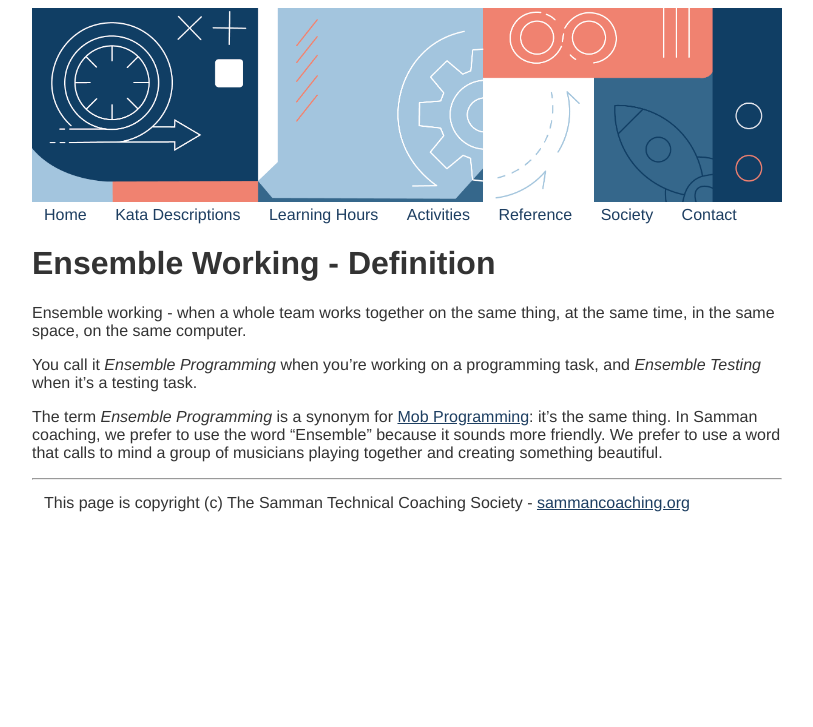
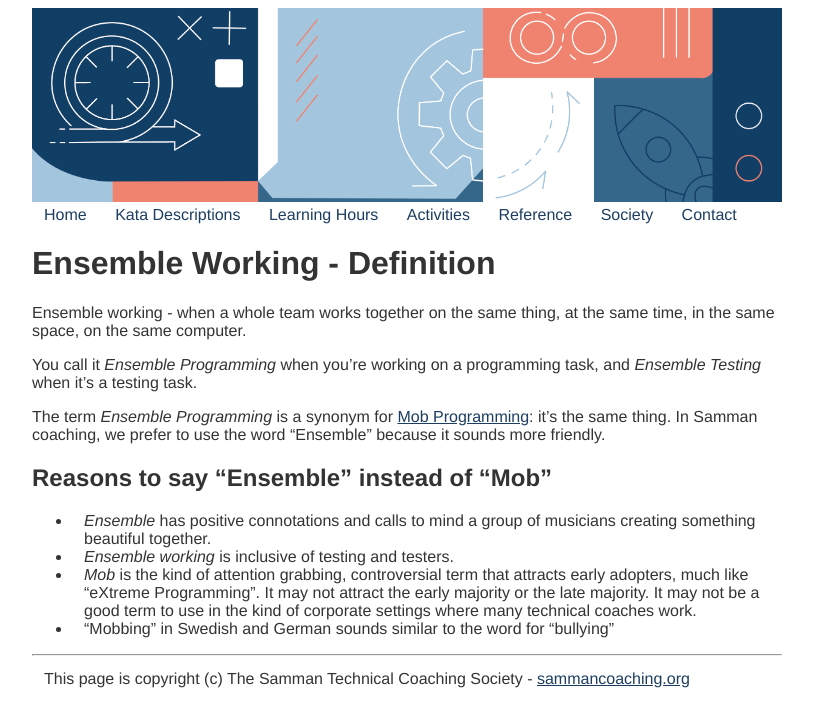
Before and after one commit to sammancoaching/website, a Jekyll site: the page built from reference/ensemble_definition.md, in a window 1280 px wide. Shown: the top 727 px of the page, without its empty margins (233-1046 px from the left). Built offline with Jekyll 4.4.1, drawn with Linux system fonts in a browser that asks for light colours.

Commit message:
small update to ensemble definition

```diff
--- a/reference/ensemble_definition.md
+++ b/reference/ensemble_definition.md
@@ -9,4 +9,11 @@ Ensemble working - when a whole team works together on the same thing, at the sa
 
 You call it _Ensemble Programming_ when you're working on a programming task, and _Ensemble Testing_ when it's a testing task.
 
-The term _Ensemble Programming_ is a synonym for [Mob Programming](https://en.wikipedia.org/wiki/Mob_programming): it's the same thing. In Samman coaching, we prefer to use the word "Ensemble" because it sounds more friendly. We prefer to use a word that calls to mind a group of musicians playing together and creating something beautiful.
+The term _Ensemble Programming_ is a synonym for [Mob Programming](https://en.wikipedia.org/wiki/Mob_programming): it's the same thing. In Samman coaching, we prefer to use the word "Ensemble" because it sounds more friendly.
+
+## Reasons to say "Ensemble" instead of "Mob"
+
+- _Ensemble_ has positive connotations and calls to mind a group of musicians creating something beautiful together.
+- _Ensemble working_ is inclusive of testing and testers.
+- _Mob_ is the kind of attention grabbing, controversial term that attracts early adopters, much like "eXtreme Programming". It may not attract the early majority or the late majority. It may not be a good term to use in the kind of corporate settings where many technical coaches work.
+- “Mobbing” in Swedish and German sounds similar to the word for "bullying"
```
